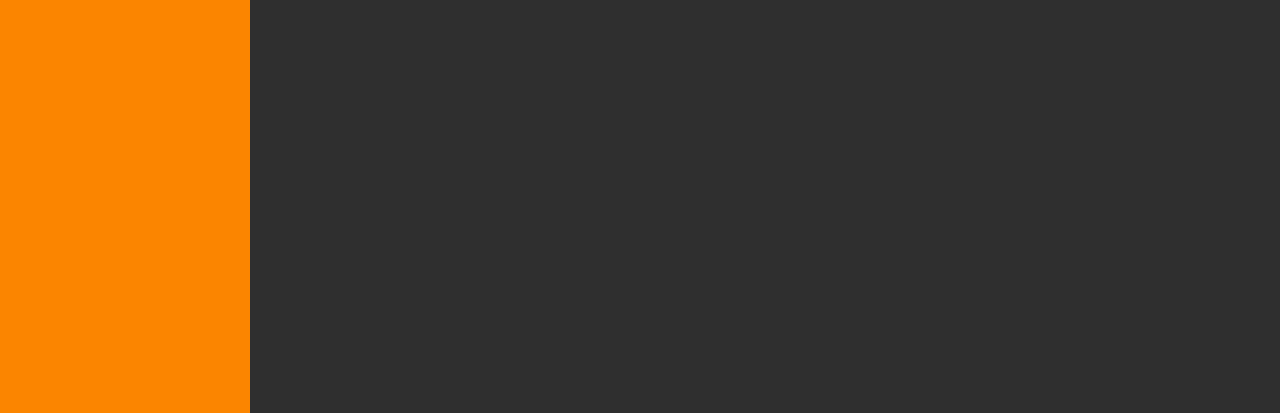
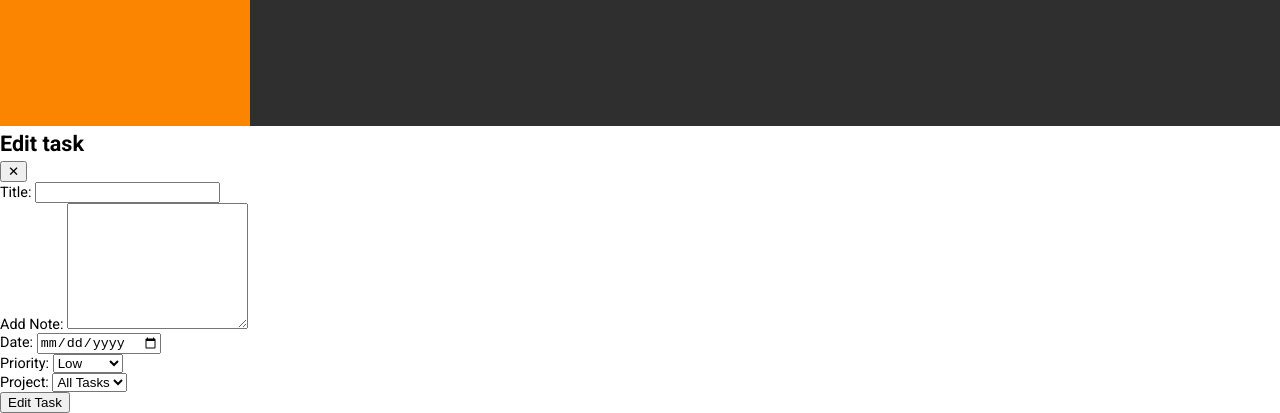
Before and after one commit to VictorOmboke/todo-list, a website built with webpack: page dist/index.html in a window 1280 px wide. Shown: the part 387-800 px from the top of the page. Built offline with nearby package versions, Linux system fonts and the light colour scheme.

Commit message:
Add form for editing tasks

```diff
--- a/dist/index.html
+++ b/dist/index.html
@@ -79,6 +79,52 @@
       </form>
     </div>
 
+    <div id="taskEditor">
+      <div class="header">
+        <h2>Edit task</h2>
+        <button class="editClose">&#10005;</button>
+      </div>
+      <form action="" method="post" id="editForm">
+        <div class="editTitle">
+          <label for="edit_title">Title: </label>
+          <input type="text" id="edit_title" name="edit_title" required />
+        </div>
+
+        <div class="editNote">
+          <label for="edit_note">Add Note:</label>
+          <textarea
+            name="edit_note"
+            id="edit_note"
+            cols="20"
+            rows="8"
+          ></textarea>
+        </div>
+
+        <div class="editDate">
+          <label for="edit_date">Date:</label>
+          <input type="date" name="edit_date" id="edit_date" required />
+        </div>
+
+        <div class="editPriority">
+          <label for="edit_priority">Priority:</label>
+          <select name="edit_priority" id="edit_priority" required>
+            <option value="low">Low</option>
+            <option value="medium">Medium</option>
+            <option value="high">High</option>
+          </select>
+        </div>
+
+        <div class="editProject">
+          <label for="edit_project">Project:</label>
+          <select name="edit_project" id="edit_project">
+            <option value="All Tasks">All Tasks</option>
+          </select>
+        </div>
+
+        <button type="submit" class="editTask">Edit Task</button>
+      </form>
+    </div>
+
     <div id="projectCreator">
       <div class="header">
         <h2>Create a project</h2>
```
